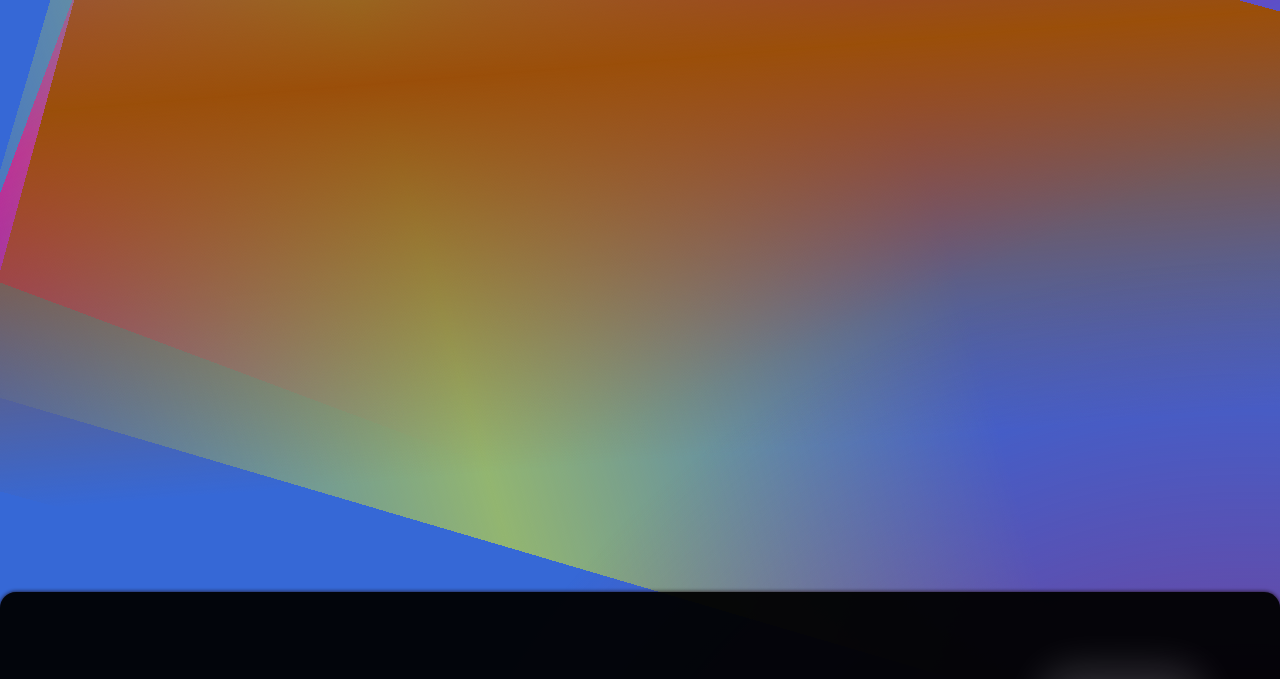
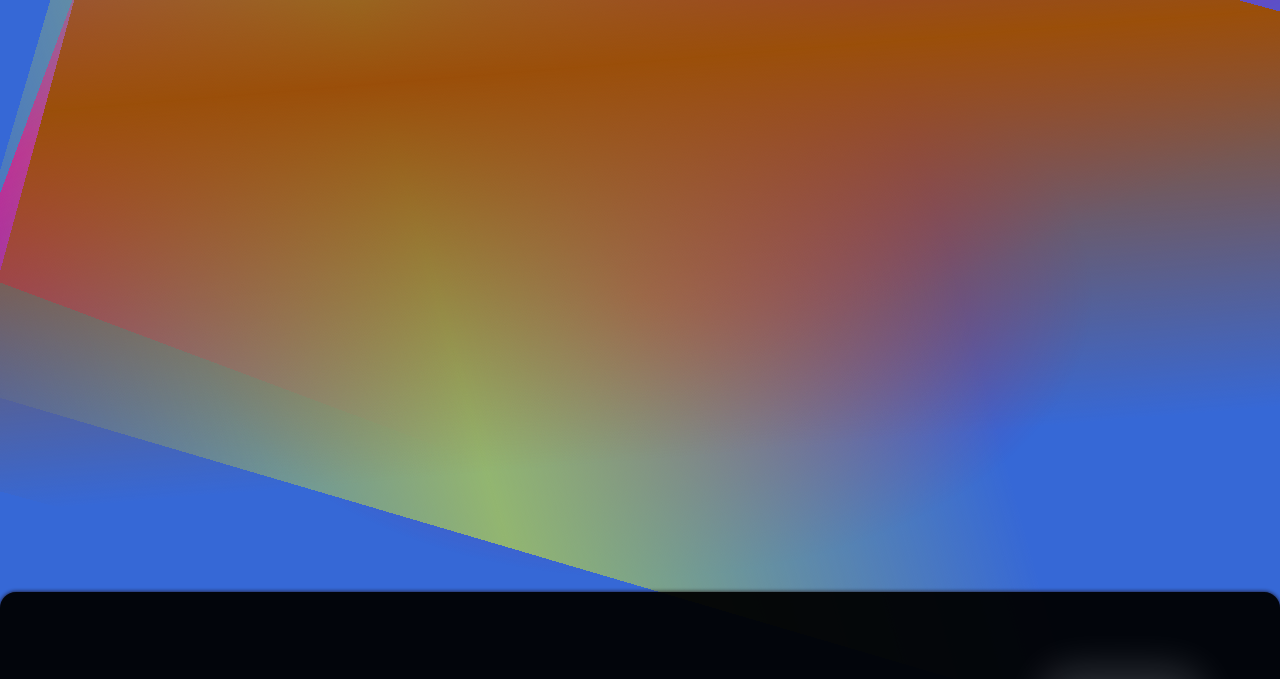
Before and after one commit to Amjadshuk/amjadshuk.github.io, a plain HTML site: page index.html in a window 1280 px wide. Shown: the part 105-784 px from the top of the page. Drawn offline with Linux system fonts and the light colour scheme.

Commit message:
Update index.html

```diff
--- a/index.html
+++ b/index.html
@@ -18,6 +18,8 @@
       transition: all 1s ease-out;
       background: rgb(0, 0, 0);
       overflow: none;
+      z-index: -2;
+      position: fixed;
 
     }
     .layer{
@@ -52,8 +54,8 @@
     }
 
     .circles{
-    width: 2500px;
-    height: 2500px;
+    width: 100%;
+    height: 100%;
     border-radius: 500px;
     position: absolute;
 
@@ -64,9 +66,9 @@
     width: 30%;
     height: 30%;
     background: black;
-    z-index: 1;
+    z-index: 4;
     box-shadow: 0 0 2px black;
-    opacity: 75%;
+    opacity: 95%;
     border-radius: 2vh;
     animation: movingcont 10s linear forwards;
     transition: all 2s ease-out;
@@ -261,6 +263,19 @@ margin-left: 60px;
   height: 50px;
 
 }
+.bgfinal{
+  width: 100vw;
+  height: 100vh;
+}
+.maincont{
+  width: 100vw;
+  height: 100vh;
+  position: absolute;
+  z-index: 4;
+}
+
+
+
   </style>
   <!--styles-->
 </head>
@@ -284,9 +299,19 @@ margin-left: 60px;
     </div>
 
 
+
+<div class="bgfinal">
+
+  <div class="maincont" id="maincont"></div>
+  <div class="circles" id="circles"></div>
   <div class="layer" id="layer1"></div>
   <div class="layer" id="layer2"></div>
   <div class="layer" id="layer3"></div>
+
+
+</div>
+
+
 
   <script>
 function generateRandomNumber() {
@@ -309,9 +334,7 @@ function generateRandomP() {
   return `#${paddedHexColor}`;
 }
 
-var circles = document.createElement('div')
-circles.setAttribute('class','circles')
-document.body.appendChild(circles)
+
 
 
  var addedmain = setInterval(() => {
@@ -342,9 +365,16 @@ document.body.appendChild(circles)
 
         var some = document.createElement('div')
         some.setAttribute('class','main')
-        document.body.appendChild(some)
+
+        var divcontent = document.createElement('div')
+        divcontent.setAttribute('class','divcontent')
+        some.appendChild(divcontent)
+
+        document.getElementById('maincont').appendChild(some)
 
     }, 3000);
+
+    var circles  =document.getElementById('circles')
 
 setInterval(async() => {
 
```
